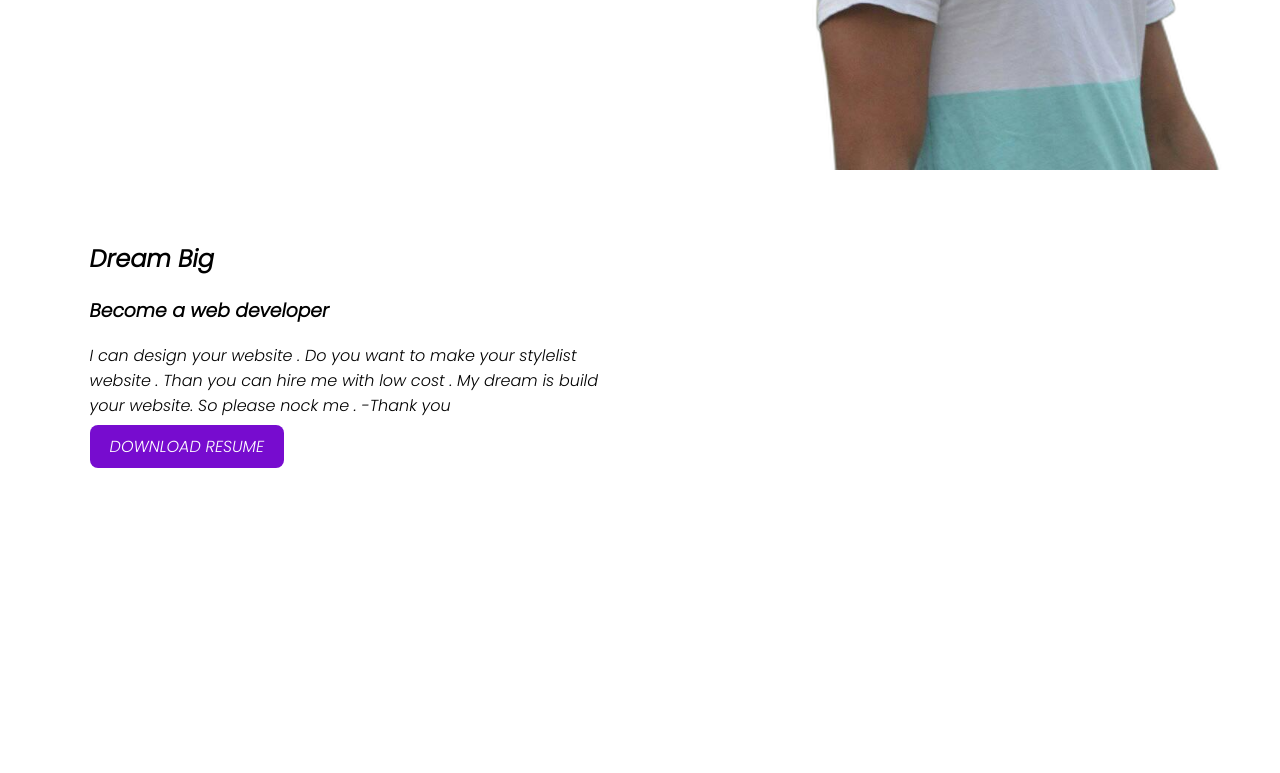
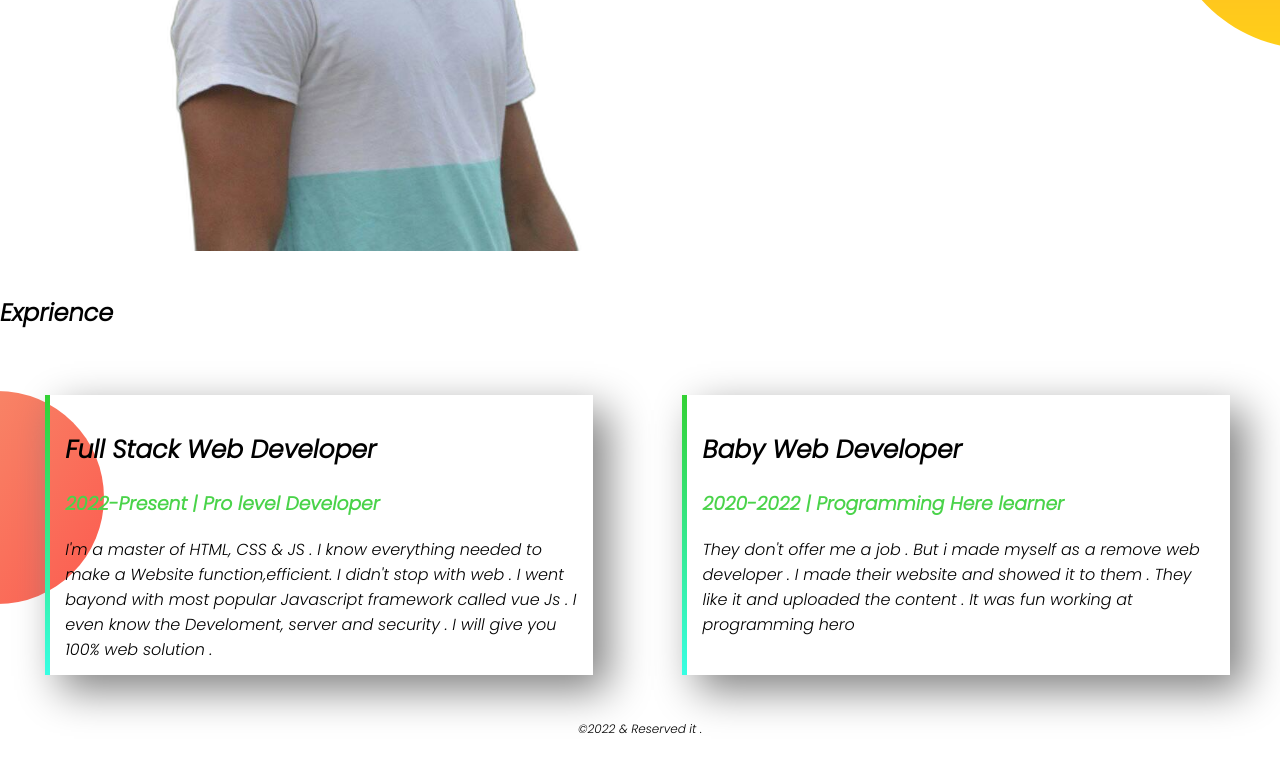
Before and after one commit to syemhasan1/Portfolio, a plain HTML site: page index.html in a window 1280 px wide. Shown: the part 1203-1976 px from the top of the page. After the commit the page ends 1953 px from the top, so only its background shows below. Drawn offline with Linux system fonts and the light colour scheme.

Commit message:
complete my portfolio website

```diff
--- a/assete/css/style.css
+++ b/assete/css/style.css
@@ -6,12 +6,13 @@ body{
 .top-banner{
     background-image: url("../image/top-banner.png");
     background-repeat: no-repeat;
-    height: 500px;
+    height: 600px;
     width: 100%;
 }
 
 .section1div{
     width: 40%;
+    height: 600px;
     float: left;
     margin: 5%;
     padding: 0%;
@@ -45,11 +46,19 @@ body{
 
 .section1div img{
     width: 100%;
+    height: 600px;
 }
 
 .banner2{
     width: 100%;
     height: 700px;
+    float: left;
+    background-image: url(../image/profile5.png);
+    background-repeat: no-repeat;
+    background-position: right;
+    padding-bottom: 50px;
+
+
 
 }
 
@@ -75,3 +84,58 @@ body{
     color: #fff;
     border-radius: 8px;
 }
+
+.banner3{
+    width: 100%;
+    height: 100%;
+    float: left;
+    background-image: url("../image/profile6.png");
+    background-repeat: no-repeat;
+    background-position: left;
+}
+.banner3 h1{
+
+    font-weight: bold;
+}
+.section3div{
+    width: 40%;
+    height: 250px;
+    float: left;
+    margin: 3.5%;
+    padding: 1.2%;
+    box-shadow: 15px 15px 40px gray;
+
+
+}
+
+.section3div h1{
+
+    font-size: 25px;
+    font-weight: bold;
+}
+
+.section3div .banner3div-highlight{
+    color: rgb(74, 211, 74);
+
+}
+
+
+#full-stack{
+    border-left: 5px solid #F88567;
+    border-image: linear-gradient(180deg,rgb(51, 209, 51),rgb(55, 255, 228));
+    border-image-slice: 1;
+
+}
+
+#full1-stack{
+    border-left: 5px solid #F88567;
+    border-image: linear-gradient(180deg,rgb(51, 209, 51),rgb(55, 255, 228));
+    border-image-slice: 1;
+
+
+}
+
+.end-point p{
+    text-align: center;
+    font-size: 12px;
+}
--- a/index.html
+++ b/index.html
@@ -46,6 +46,38 @@
 
         </div>
    </section>
+   <section class="banner3">
+       <h1>Exprience</h1>
+       <div id="full-stack" class="section3div">
+           <h1>Full Stack Web Developer</h1>
+           <h3 class="banner3div-highlight">2022-Present | Pro level Developer</h3>
+           <p>
+            I'm a master of HTML, CSS & JS . I know everything needed to make a Website function,efficient.
+            I didn't stop with web . I went bayond with most popular Javascript framework called vue Js .
+            I even know the Develoment, server and security . I will give you 100% web solution .
+
+
+
+
+           </p>
+
+
+       </div>
+       <div id="full1-stack" class="section3div">
+           <h1>Baby Web Developer</h1>
+           <h3 class="banner3div-highlight">2020-2022 | Programming Here learner</h3>
+           <p>They don't offer me a job . But i made myself as a remove web developer . I made their website and
+            showed it to them . They like it and uploaded the content . It was fun working at programming hero
+            </p>
+
+
+       </div>
+   </section>
+   <footer class="end-point">
+       <p>
+           &copy;2022 & Reserved it .
+       </p>
+   </footer>
 
 </body>
 </html>
```
Also changed, not shown: assete/image/profile5.png (renamed from assete/image/dream-bg.png), assete/image/profile6.png (renamed from assete/image/exp-bg.png).
